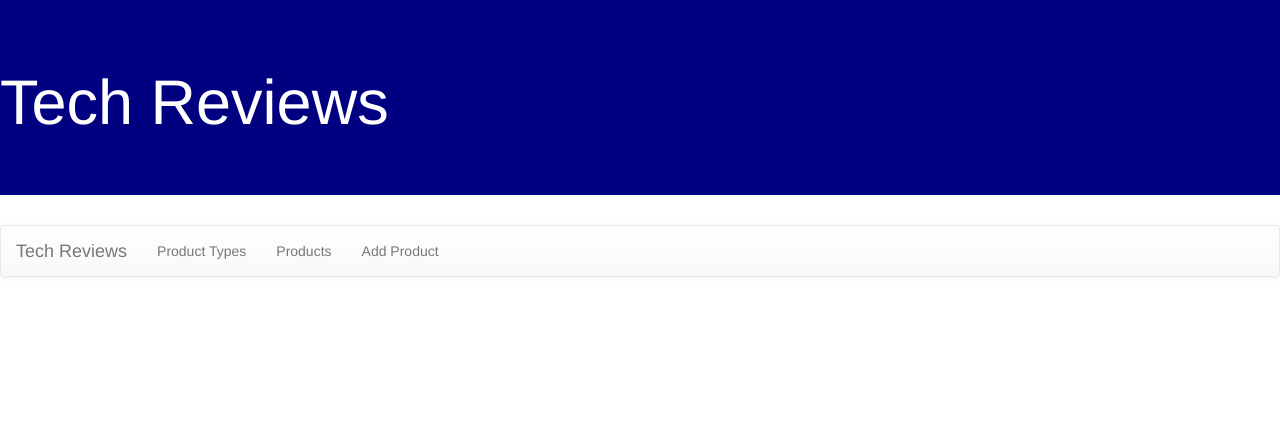
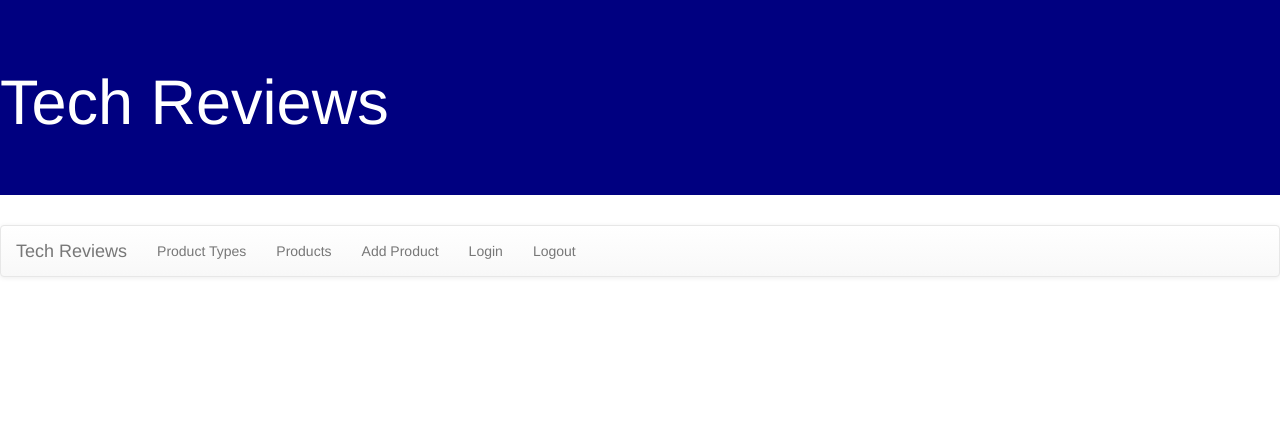
Before and after one commit to amirkiani/PythonClub, a Django app: template pythonclubapp/templates/base.html in a window 1280 px wide. Shown: the top 435 px of the page. Run offline with Django 3.2, Linux system fonts and the light colour scheme; the template is opened without the code that fills it, so the values that code supplies are empty; some libraries are stand-ins or nearby versions.

Commit message:
Add files via upload

```diff
--- a/pythonclubapp/templates/base.html
+++ b/pythonclubapp/templates/base.html
@@ -22,6 +22,8 @@
                     <li><a href="{% url 'types' %}">Product Types</a></li>
                     <li><a href="{% url 'products' %}">Products</a></li>
                     <li><a href="{% url 'newproduct' %}">Add Product</a></li>
+                    <li><a href="{% url 'login' %}">Login</a></li>
+                    <li><a href="{% url 'logout' %}">Logout</a></li>
                 </ul>
 
 
```
